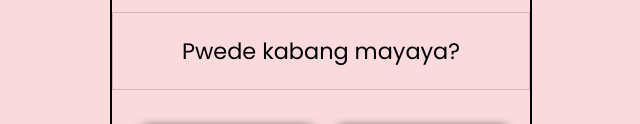
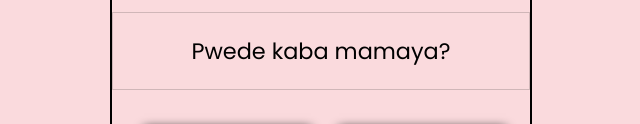
Before and after one commit to tupakako095-ctrl/Scam, a plain HTML site: page index.html in a window 1280 px wide. Shown: the part 421-545 px from the top of the page, without its empty margins (319-959 px from the left). Drawn offline with Linux system fonts and the light colour scheme.

Commit message:
Add files via upload

```diff
--- a/index.html
+++ b/index.html
@@ -24,7 +24,7 @@
                     <!-- gif credit: https://tenor.com/view/heart-love-cat-kawaii-cute-gif-8446829684698946759 -->
                 </div>
                 <div class="text-one">
-                    <p style="font-size: 1.4rem;text-align: center;" id="text">Pwede kabang mayaya?</p><!-- replace(name) with your desired name -->
+                    <p style="font-size: 1.4rem;text-align: center;" id="text">Pwede kaba mamaya?</p><!-- replace(name) with your desired name -->
                 </div>
             </div>
             <div class="yes-no">
```
